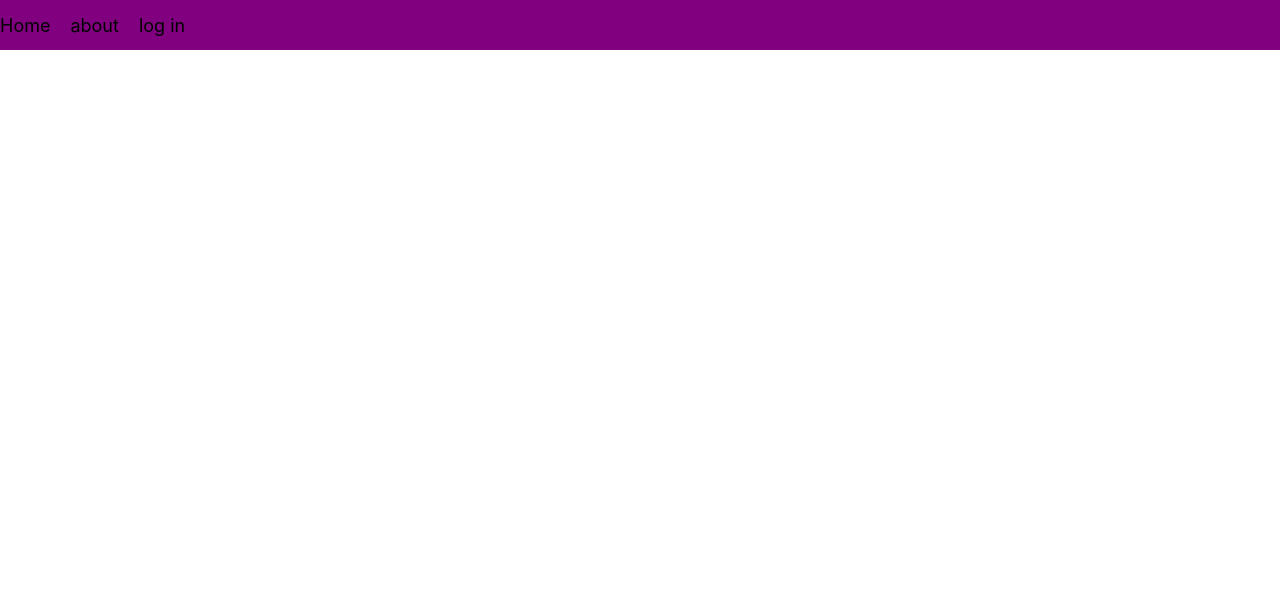
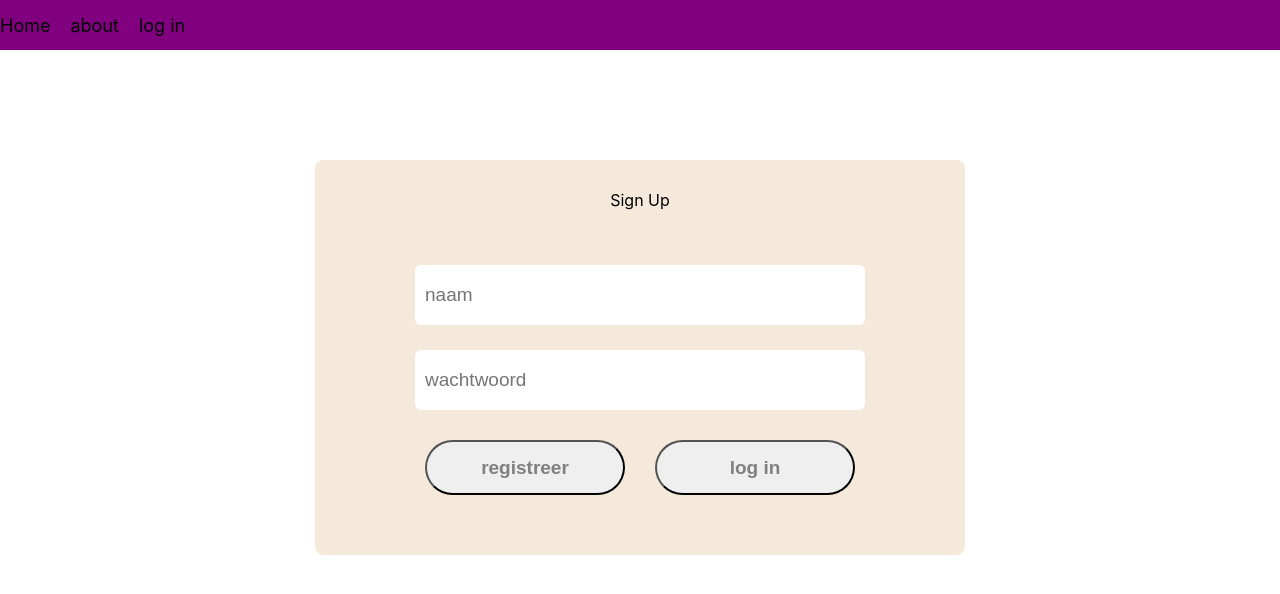
Before and after one commit to BomX2/WPR-G, a React (Vite) app in the folder webprojectg.client/: page /inlog in a window 1280 px wide. Before the commit this address had no page. Shown: the top 594 px of the page. Built offline with nearby package versions, Linux system fonts and the light colour scheme.

Commit message:
inlog pagina en deels werkende knoppen

```diff
--- a/webprojectg.client/src/App.jsx
+++ b/webprojectg.client/src/App.jsx
@@ -4,6 +4,7 @@ import Navigation from './componements/Navigation';
 import Home from './Pages/Home';
 import About from './pages/About';
 import Registratie from './Pages/Registratie'
+import Inlog from './Pages/Inlog'
 
 const App = () => {
 
@@ -14,6 +15,7 @@ const App = () => {
             <Routes>
                 <Route path="/" element={<Home />} />
                 <Route path="/about" element={<About />} />
+                <Route path="/inlog" element={<Inlog/> } />
                 <Route path="/registratie" element={<Registratie />} />
             </Routes>
 
--- /dev/null
+++ b/webprojectg.client/src/Pages/Inlog.jsx
@@ -0,0 +1,39 @@
+import React from 'react';
+import "./Inlog.css"
+import { useNavigate } from 'react-router-dom';
+
+const Inlog = () => {
+
+    const navigate = useNavigate();
+
+    const goToRegister = () => {
+        navigate('/registratie');
+    };
+
+    return (
+        <>
+            <div className='container'>
+                <div className="header">
+                    <div className="text">Sign Up</div>
+                </div>
+                <div className="inputs">
+                    <div className="input">
+                        <input type="naam" placeholder="naam" />
+                    </div>
+                    <div className="input">
+                        <input type="wachtwoord" placeholder="wachtwoord" />
+                    </div>
+                </div>
+                <div className="submit-container">
+                    <div className="submit">
+                        <button className="buttons" onClick={goToRegister}>registreer</button>
+                    </div>
+                    <div className="submit">
+                        <button className="buttons">log in</button>
+                    </div>
+                </div>
+            </div>
+        </>
+    );
+};
+export default Inlog
--- a/webprojectg.client/src/Pages/Registratie.jsx
+++ b/webprojectg.client/src/Pages/Registratie.jsx
@@ -1,8 +1,14 @@
 import React from 'react';
-import "./Registratie.css"
+import "./Registratie.css";
+import { useNavigate } from 'react-router-dom';
 
 const Registratie = () => {
 
+    const navigate = useNavigate();
+
+    const goBack = () => {
+        navigate('/Inlog')
+    }
 
     return (
         <>
@@ -30,12 +36,10 @@ const Registratie = () => {
                 </div>
                 <div className="submit-container">
                     <div className="submit">
-                        <button className="buttons" value="ga terug">
-                        </button>
+                        <button className="buttons" onClick={goBack}>ga terug</button>
                     </div>
                     <div className="submit">
-                        <button className = "buttons" value="registreer">
-                        </button>
+                        <button className = "buttons">registreer</button>
                     </div>
                 </div>
             </div>
--- a/webprojectg.client/src/componements/Navigation.jsx
+++ b/webprojectg.client/src/componements/Navigation.jsx
@@ -13,7 +13,7 @@ const Navigation = () => {
                     <Link to="/about">about</Link>
                 </li>
                 <li>
-                    <Link to="/registratie">log in</Link>
+                    <Link to="/Inlog">log in</Link>
                 </li>
             </ul>
         </nav>
```
Also changed, not shown: webprojectg.client/src/Pages/Inlog.css (added).
